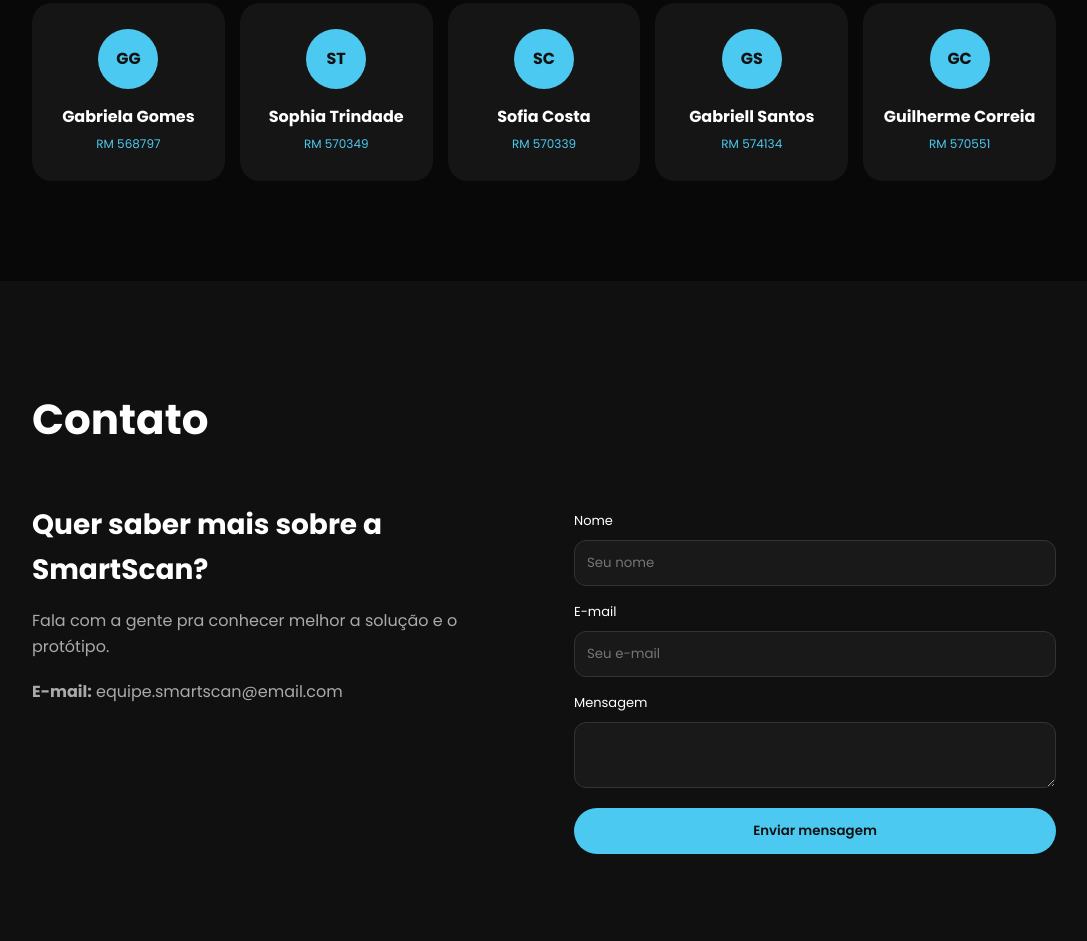
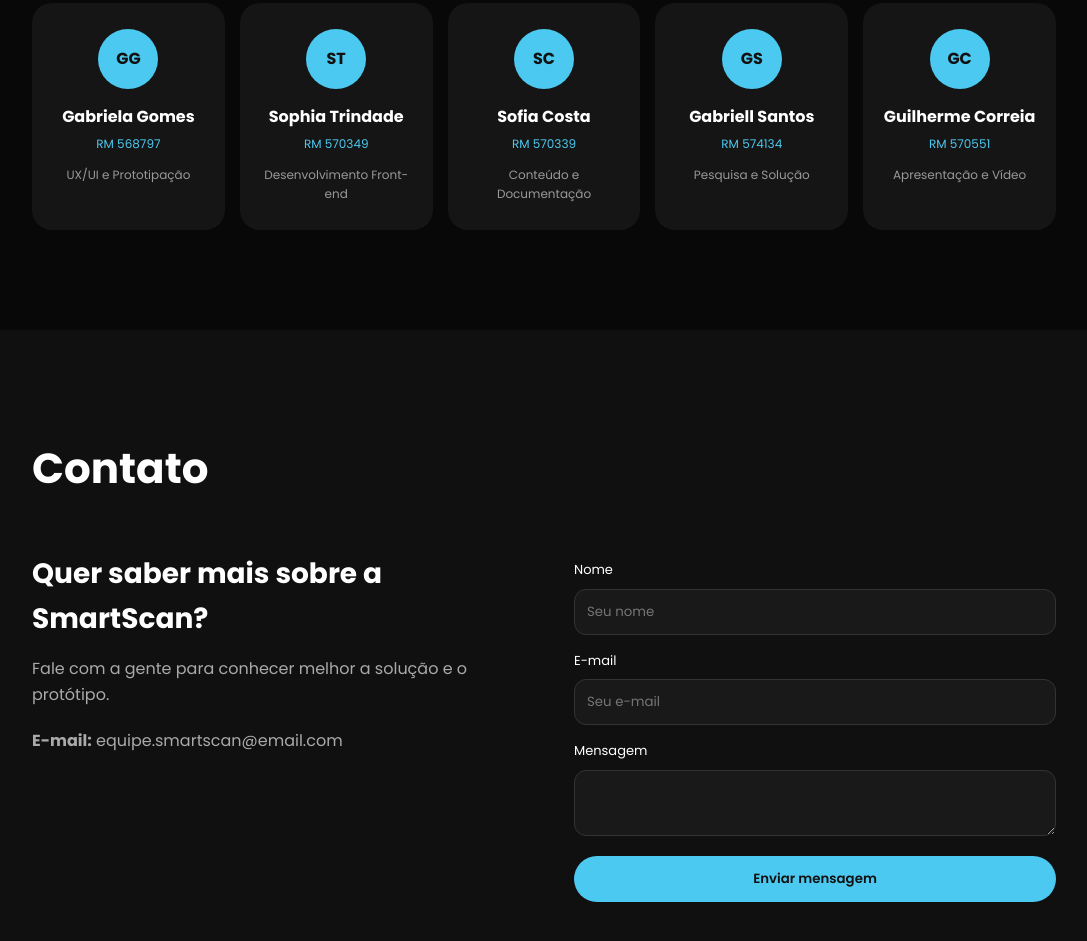
Before and after one commit to sophiatrindade13/smartscan-landing-page, a plain HTML site: page index.html in a window 1280 px wide. Shown: the part 5495-6436 px from the top of the page, without its empty margins (96-1183 px from the left). Drawn offline with Linux system fonts and the light colour scheme.

Commit message:
Atualização final da Landing Page

```diff
--- a/index.html
+++ b/index.html
@@ -382,18 +382,17 @@
                     <div class="avatar">GG</div>
 
                     <h3>Gabriela Gomes</h3>
-
                     <span>RM 568797</span>
+                    <p>UX/UI e Prototipação</p>
 
                 </article>
 
                 <article class="membro">
 
                     <div class="avatar">ST</div>
-
                     <h3>Sophia Trindade</h3>
-
                     <span>RM 570349</span>
+                    <p>Desenvolvimento Front-end</p>
 
                 </article>
 
@@ -403,8 +402,8 @@
                     <div class="avatar">SC</div>
 
                     <h3>Sofia Costa</h3>
-
                     <span>RM 570339</span>
+                    <p>Conteúdo e Documentação</p>
 
                 </article>
 
@@ -414,8 +413,8 @@
                     <div class="avatar">GS</div>
 
                     <h3>Gabriell Santos</h3>
-
                     <span>RM 574134</span>
+                    <p>Pesquisa e Solução</p>
 
                 </article>
 
@@ -423,10 +422,9 @@
                 <article class="membro">
 
                     <div class="avatar">GC</div>
-
                     <h3>Guilherme Correia</h3>
-
                     <span>RM 570551</span>
+                    <p>Apresentação e Vídeo</p>
 
                 </article>
 
@@ -452,7 +450,7 @@
                     </h3>
 
                     <p>
-                        Fala com a gente pra conhecer melhor a solução
+                        Fale com a gente para conhecer melhor a solução
                         e o protótipo.
                     </p>
 
```
Also changed, not shown: style.css (+0 -110 lines).
